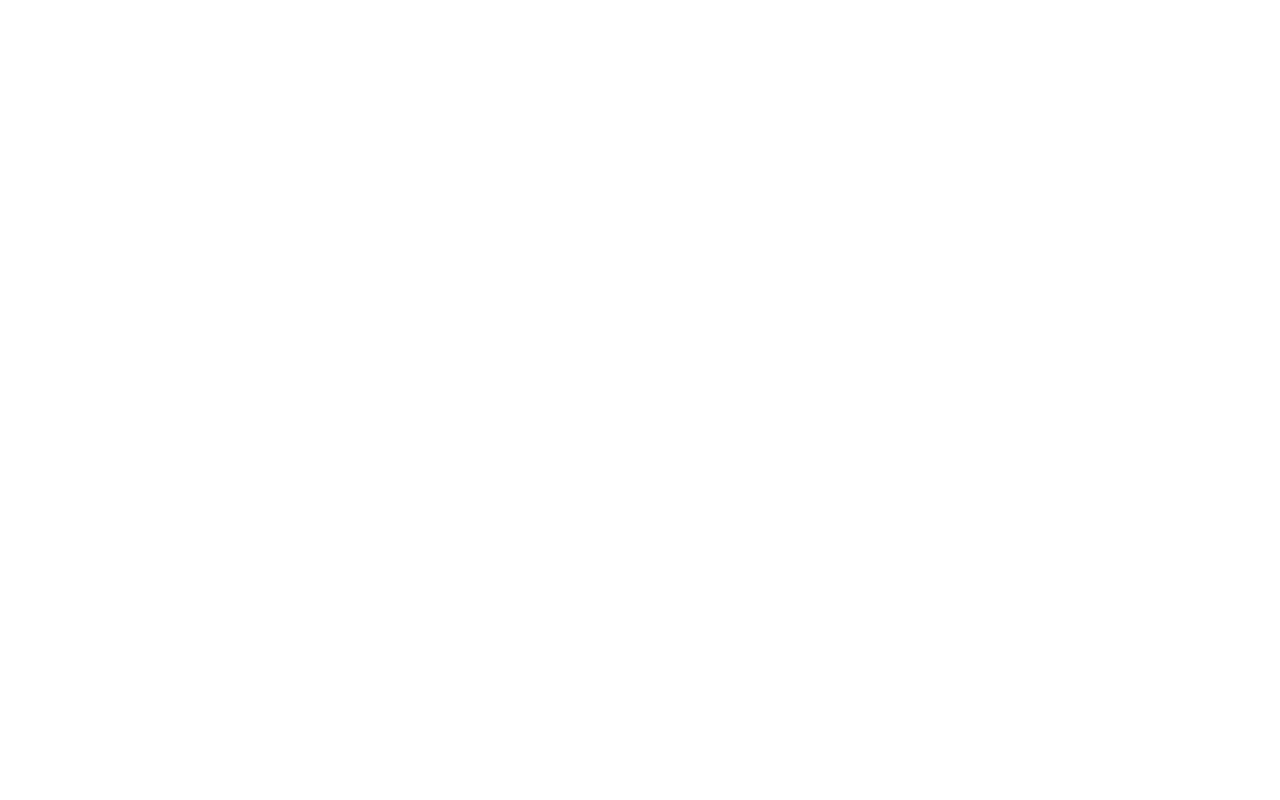
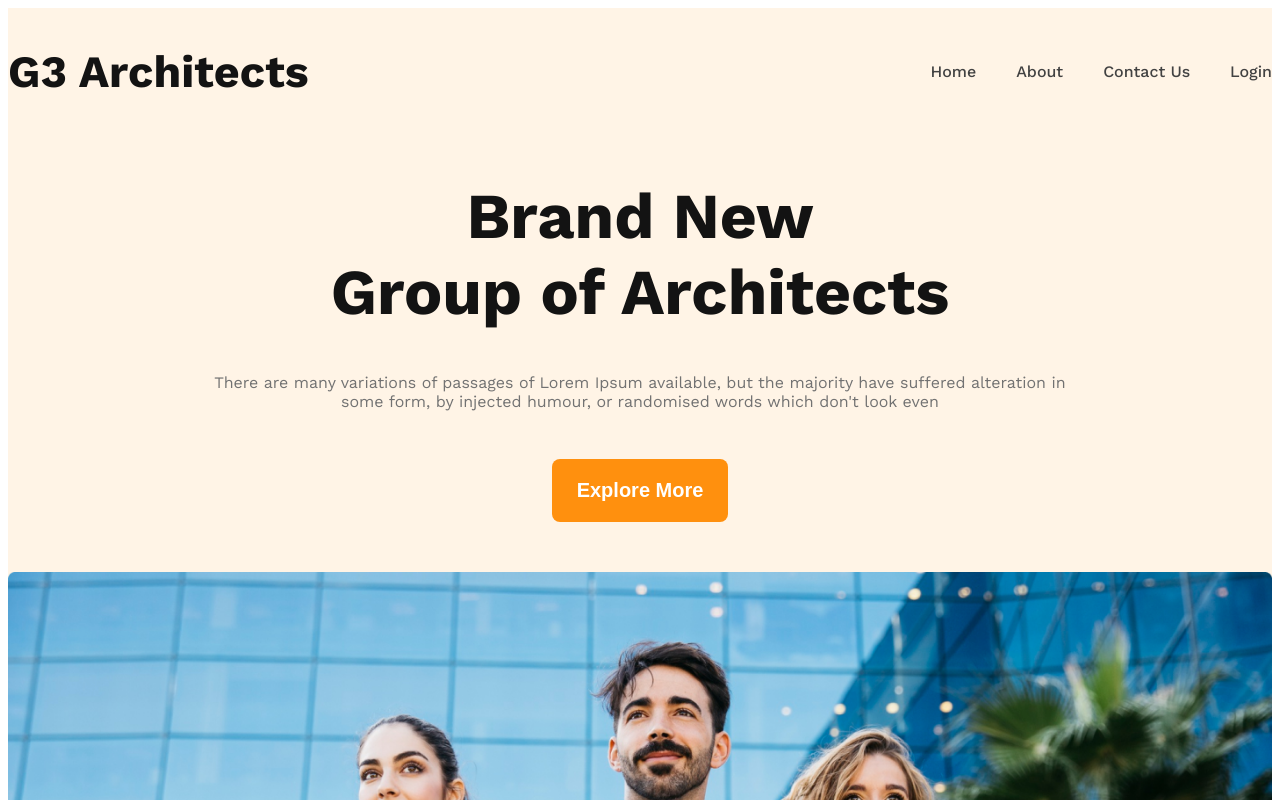
Before and after one commit to Nahian07/G3-Architects-web, a plain HTML site: page index.html in a window 1280 px wide. Shown: the top 800 px of the page. Drawn offline with nearby package versions, Linux system fonts and the light colour scheme.

Commit message:
added navbar & banner

```diff
--- a/index.html
+++ b/index.html
@@ -6,8 +6,32 @@
     <link rel="stylesheet" href="styles/g3.css">
     <title>G3 Architects</title>
 </head>
-<body>
-    <header>
+<body class="work-sans-font">
+    <header class="bg-color-primary">
+        <!-- navbar starts here -->
+        <nav class="navbar display-flex">
+            <h1 class="nav-title dark-1-text">G3 Architects</h1>
+
+            <ul class="nav-links display-flex">
+                <li><a href="#" class="dark-2-text">Home</a></li>
+                <li><a href="#" class="dark-2-text">About</a></li>
+                <li><a href="#" class="dark-2-text">Contact Us</a></li>
+                <li><a href="#" class="dark-2-text">Login</a></li>
+            </ul>
+        </nav>
+
+        <!-- banner starts here -->
+        <div class="banner">
+            <div class="banner-content">
+                <h1 class="banner-title dark-1-text">Brand New<br>Group of Architects </h1>
+            <p class="banner-desciption dark-3-text">
+                There are many variations of passages of Lorem Ipsum available, but the majority have suffered alteration in<br>some form, by injected humour, or randomised words which don't look even
+            </p>
+            <button class="btn-primary">Explore More</button>
+            </div>
+
+        <img src="images/banner.png" alt="" class="banner-image">
+        </div>
 
     </header>
 
--- a/styles/g3.css
+++ b/styles/g3.css
@@ -1,5 +1,150 @@
+
+/* work sans font */
+
+@import url('https://fonts.googleapis.com/css2?family=Work+Sans:ital,wght@0,100..900;1,100..900&display=swap');
+
+.work-sans-font {
+  font-family: "Work Sans", sans-serif;
+  font-optical-sizing: auto;
+  font-weight: 400;
+  font-style: normal;
+}
+
+/* body margin & padding */
+
 *{
     box-sizing: border-box;
-    margin: 0;
-    padding: 0;
 }
+
+/* shared styles */
+
+.display-flex{
+    display: flex;
+}
+
+.bg-color-primary{
+    background-color: rgba(255, 144, 14, 0.1);
+}
+
+.btn-primary{
+    background-color: #FF900E;
+    color: #FFF;
+    border-radius: 8px;
+    padding: 20px 25px;
+    font-size: 1.25rem;
+    font-weight: 600;
+    border: none;
+    margin-top: 32px;
+    margin-bottom: 50px;
+}
+
+.navbar,
+.banner
+{
+    max-width: 1440px;
+    margin: 0 auto;
+}
+
+.dark-1-text{
+    color: #131313;
+}
+
+.dark-2-text{
+    color: #424242;
+}
+
+.dark-3-text{
+    color: #727272;
+}
+
+/* navbar styles */
+
+.navbar{
+    justify-content: space-between;
+    align-items: center;
+}
+
+.nav-title{
+    font-weight: 700;
+    font-size: 2.8rem;
+}
+
+.nav-links li{
+    margin-left: 40px;
+    list-style: none;
+}
+
+.nav-links li > a{
+    text-decoration: none;
+    font-size: 1rem;
+    font-weight: 500;
+}
+
+/* banner styles */
+
+.banner-content{
+    max-width: 862px;
+    margin: 0 auto;
+    text-align: center;
+}
+
+.banner-title{
+    font-weight: 700;
+    font-size: 4rem;
+}
+
+.banner-desciption{
+    font-size: 1rem;
+}
+
+.banner-image{
+    width: 100%;
+    padding-bottom: 45px;
+}
+
+/* responsive for small devices */
+
+@media screen and (max-width: 576px) {
+
+    /* shared */
+
+    .btn-primary{
+        margin-top: 5px;
+        margin-bottom: 10px;
+        padding: 15px;
+    }
+
+    /* navbar */
+
+    .navbar{
+        flex-direction: column;
+    }
+
+    .nav-links li{
+        margin: 10px 15px;
+    }
+
+    .nav-links{
+        padding: 0;
+        margin-top: 5px;
+    }
+
+    .nav-title{
+        margin-bottom: 2px;
+    }
+
+    /* banner */
+
+    .banner-title{
+        font-size: 2rem;
+    }
+
+    .banner-desciption{
+        font-size: 0.8rem;
+    }
+
+    .banner-image{
+        padding: 10px;
+    }
+
+}
```
